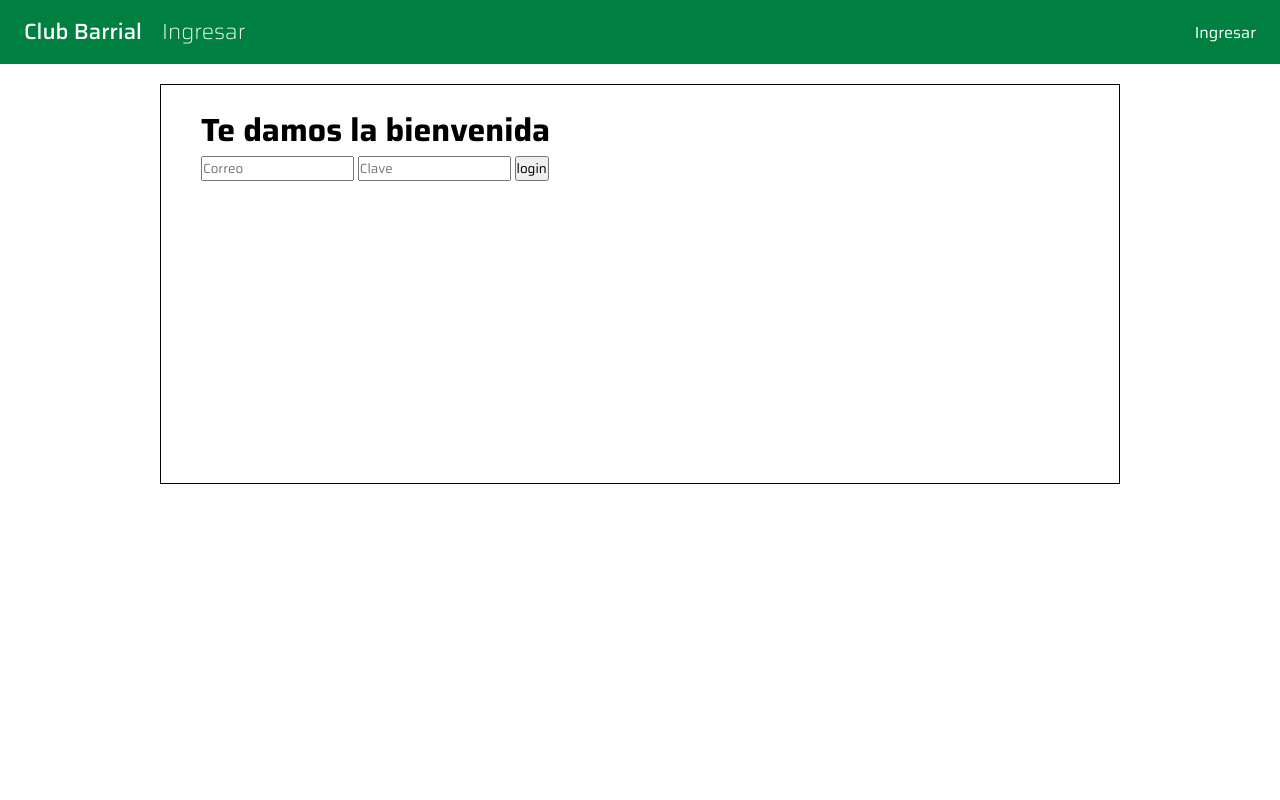
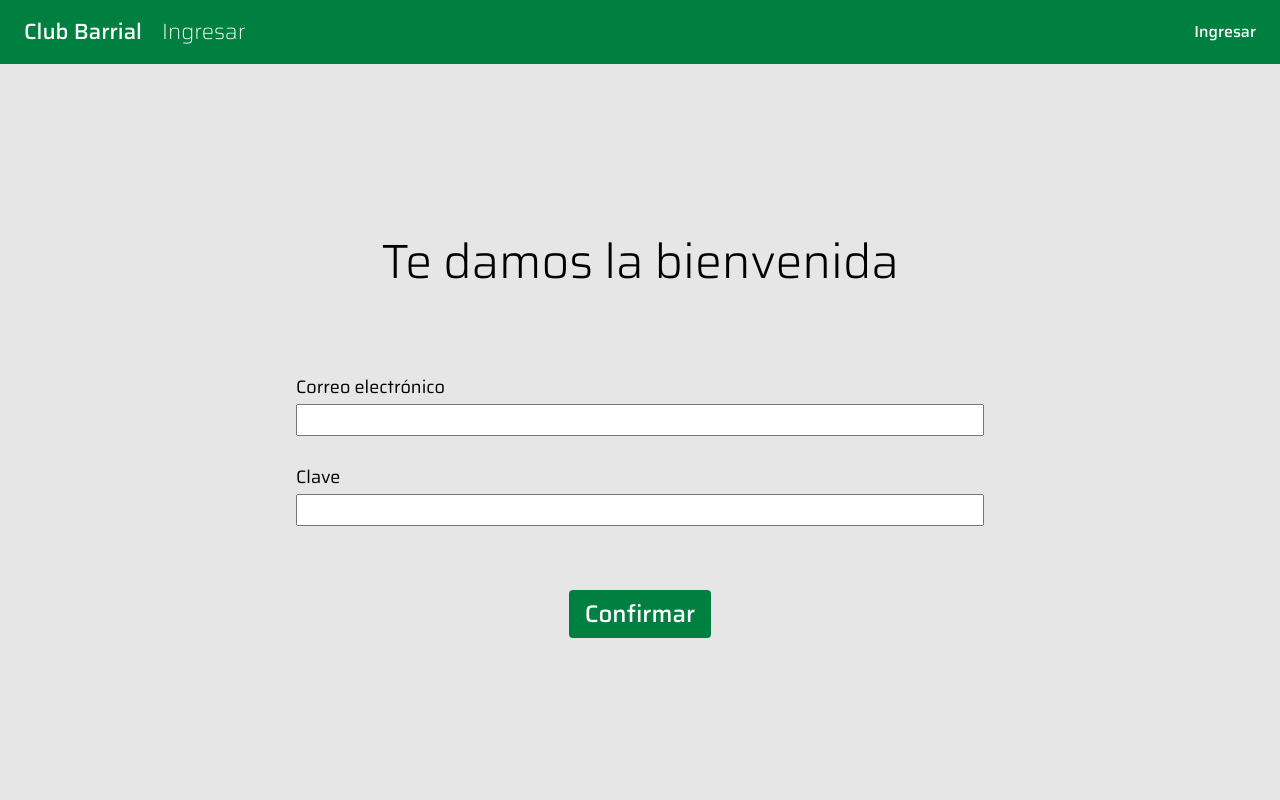
Before and after one commit to rskthomas/flask_club_villa_elisa, a Flask app: page /auth/ in a window 1280 px wide. Run offline with Flask 2, Linux system fonts and the light colour scheme.

Commit message:
Restyle flash messages and login page. Redirect from login page when authenticated.

```diff
--- a/admin/public/style.css
+++ b/admin/public/style.css
@@ -12,7 +12,16 @@
   --foreground-color--background-surface: #000000;
 
   --background-color--primary-surface: var(--color--primary);
+  --background-color--primary-surface--hover: #1C8E55;
   --foreground-color--primary-surface: #FFFFFF;
+
+  --background-color--success-surface: var(--color--success);
+  --background-color--success-surface--hover: #1C8E55;
+  --foreground-color--success-surface: #FFFFFF;
+
+  --background-color--danger-surface: var(--color--danger);
+  --background-color--danger-surface--hover: #E33939;
+  --foreground-color--danger-surface: #FFFFFF;
 }
 
 *, *::before, *::after {
@@ -38,6 +47,44 @@ body {
   min-height: 100vh;
 }
 
+.text-display1 {
+  font-size: 48px;
+  line-height: 72px;
+  font-weight: 300;
+}
+
+.button {
+  padding: 4px 8px;
+  background-color: transparent;
+  background: transparent;
+	border: none;
+	border-radius: 4px;
+  color: unset;
+	font-size: 16px;
+	font-weight: 500;
+	line-height: 24px;
+	transition: all 250ms ease-out;
+}
+
+.button:hover {
+  background-color: var(--background-color--primary-surface--hover);
+}
+
+.button.button--primary {
+	background-color: var(--background-color--primary-surface);
+	color: var(--foreground-color--primary-surface);
+}
+
+.button.button--primary:hover {
+  background-color: var(--background-color--primary-surface--hover);
+}
+
+.button.button--large {
+	padding: 8px 16px;
+	font-size: 24px;
+	line-height: 32px;
+}
+
 .navigation-bar {
   flex: 0 0 auto;
   display: grid;
@@ -61,53 +108,49 @@ body {
   column-gap: 12px;
 }
 
-.navigation-bar__logo-button {
+.navigation-bar .navigation-bar__logo-button {
   padding: 4px 8px;
-  border-radius: 4px;
-  transition: all 250ms ease-out;
 }
 
-.navigation-bar__logo-button:hover {
-  background-color: #FFFFFF20;
-}
-
-.navigation-bar__website-name {
+.navigation-bar .navigation-bar__website-name {
   font-size: 22px;
   line-height: 32px;
   font-weight: 500;
 }
 
-.navigation-bar__section-name {
+.navigation-bar .navigation-bar__section-name {
   font-size: 22px;
   line-height: 32px;
   font-weight: 200;
 }
 
-.navigation-bar__authenticated-user {
+.navigation-bar .navigation-bar__authenticated-user {
   grid-column: 2 / span 1;
 }
 
-.navigation-bar__authenticated-user-name {
+.navigation-bar .navigation-bar__authenticated-user-name {
   font-size: 16px;
-  line-height: 1;
+  line-height: 24px;
   font-weight: 200;
 }
 
-.navigation-bar__authenticated-user-role {
+.navigation-bar .navigation-bar__authenticated-user-role {
   font-size: 16px;
-  line-height: 1;
+  line-height: 24px;
   font-weight: 200;
 }
 
-.navigation-bar__authenticate-button {
+.navigation-bar .navigation-bar__authenticate-button {
   grid-column: 3 / span 1;
-  padding: 4px 8px;
-  border-radius: 4px;
-  transition: all 250ms ease-out;
 }
 
-.navigation-bar__authenticate-button:hover {
-  background-color: #FFFFFF20;
+main {
+  flex: 1 0 auto;
+  display: flex;
+  flex-flow: column nowrap;
+  position: relative;
+  background-color: var(--background-color--background-surface);
+  color: var(--foreground-color--background-surface);
 }
 
 .clear {
--- a/admin/src/web/controllers/auth.py
+++ b/admin/src/web/controllers/auth.py
@@ -38,7 +38,12 @@ def login_required(argument=None):
 
 @auth_blueprint.get("/")
 def login():
-    return render_template("auth/login.html", header_info=get_header_info())
+    """If the user is unauthenticated, renders the authentication page. Otherwise redirects to the home page."""
+
+    if session.get("user") is None:
+        return render_template("auth/login.html", header_info=get_header_info())
+    else:
+        return redirect(url_for("home"))
 
 
 @auth_blueprint.post("/authenticate")
--- a/admin/src/web/controllers/payments.py
+++ b/admin/src/web/controllers/payments.py
@@ -30,7 +30,7 @@ def index():
 def search():
     form = UserSearchForm(request.form)
     if not form.validate():
-        flash("Hubo un error con el formulario", "danger")
+        flash("Hubo un error con el formulario", "error")
         return redirect(url_for("payments.index"))
 
     input = form.search.data
@@ -43,7 +43,7 @@ def search():
         member = Member.find_member_by_lastname(input)
 
     if not member:
-        flash("No se encontró ningún miembro con ese criterio", "danger")
+        flash("No se encontró ningún miembro con ese criterio", "error")
         return redirect(url_for("payments.index"))
 
     return redirect(url_for(route, id=input))
--- a/admin/src/web/templates/auth/login.html
+++ b/admin/src/web/templates/auth/login.html
@@ -4,13 +4,74 @@
 
 {% block header_section_name %}Ingresar{% endblock %}
 
-{% block head %}{{ super() }}{% endblock %}
+{% block head %}
+<style>
+  .login-card {
+    flex: 1 0 auto;
+    display: flex;
+    flex-flow: column nowrap;
+    align-items: center;
+    justify-content: center;
+    row-gap: 80px;
+    position: relative;
+  }
+
+  .login-form {
+    flex: 0 0 auto;
+    display: flex;
+    flex-flow: column nowrap;
+    align-items: center;
+    row-gap: 64px;
+  }
+
+  .form-fields-list {
+    flex: 0 0 auto;
+    display: flex;
+    flex-flow: column nowrap;
+    row-gap: 32px;
+  }
+
+  .form-field {
+    flex: 0 0 auto;
+    display: flex;
+    flex-flow: column nowrap;
+    row-gap: 8px;
+  }
+
+  .form-field__label {
+    font-size: 18px;
+    font-weight: 400;
+    line-height: 18px;
+  }
+
+  .form-field__input[type=text],
+  .form-field__input[type=password],
+  .form-field__input[type=email] {
+    width: 688px;
+    height: 32px;
+    padding: 4px 8px;
+    font-size: 14px;
+    font-weight: 400;
+    line-height: 14px;
+  }
+</style>
+{% endblock %}
 
 {% block content %}
-  <h1>Te damos la bienvenida</h1>
-  <form action="{{ url_for('auth.authenticate') }}" method="post">
-    <input name="email" placeholder="Correo" required/>
-    <input type="password" name="password" placeholder="Clave" required/>
-    <input type="submit" name="submit" value="login"/>
+<section class="login-card">
+  <h3 class="text-display1">Te damos la bienvenida</h3>
+  <form class="login-form" action="{{ url_for('auth.authenticate') }}" method="post">
+    <div class="form-fields-list">
+      <div class="form-field">
+        <label class="form-field__label" for="email">Correo electrónico</label>
+        <input class="form-field__input" id="email" type="email" name="email" required />
+      </div>
+      <div class="form-field">
+        <label class="form-field__label" for="password">Clave</label>
+        <input class="form-field__input" id="password" type="password" name="password" required />
+      </div>
+    </div>
+    <input class="button button--large button--primary" type="submit" name="submit" value="Confirmar" />
   </form>
+</section>
 {% endblock %}
--- a/admin/src/web/templates/layout.html
+++ b/admin/src/web/templates/layout.html
@@ -22,7 +22,7 @@
   <body>
     <header class="navigation-bar">
       <div class="navigation-bar__current-location">
-        <a class="navigation-bar__logo-button" href="{{ url_for("home") }}">
+        <a class="button button--large navigation-bar__logo-button" href="{{ url_for('home') }}">
           <h1 class="navigation-bar__website-name">Club Barrial</h1>
         </a>
         <h2 class="navigation-bar__section-name">{% block header_section_name %}{% endblock %}</h2>
@@ -38,25 +38,32 @@
           {{ ", ".join(header_info.roles) }}
         </span>
       </div>
-      <a class="navigation-bar__authenticate-button" href="{{ url_for("auth.logout") }}">Salir</a>
+      <a class="button navigation-bar__authenticate-button" href="{{ url_for('auth.logout') }}">Salir</a>
       {% else %}
-      <a class="navigation-bar__authenticate-button" href="{{ url_for("auth.login") }}">Ingresar</a>
+      <a class="button navigation-bar__authenticate-button" href="{{ url_for('auth.login') }}">Ingresar</a>
       {% endif %}
     </header>
 
-    <div id="main">
-      {% with messages = get_flashed_messages(with_categories=true) %}
+    <main>
+      {% block content %}{% endblock %}
+    </main>
+
+    <footer>{% block footer %}{% endblock %}</footer>
+
+    {% with messages = get_flashed_messages(with_categories=true) %}
       {% if messages %}
-      <ul class=flashes>
+      <ul class="flash-message-list">
         {% for category, message in messages %}
-        <li class="{{ category }}">{{ message }}</li>
+        <li class="flash-message {{ category }}">
+          {{ message }}
+          <button class="button" onclick="event.target.closest('.flash-message')?.remove()">
+            Entendido
+          </button>
+        </li>
         {% endfor %}
       </ul>
       {% endif %}
-      {% endwith %}
-      {%block content %}{% endblock %}
-    </div>
-    <div id="footer">{%block footer %}{% endblock %}</div>
+    {% endwith %}
   </body>
 
 </html>
```
Also changed, not shown: other parts of admin/public/style.css (+32 -3 lines).
